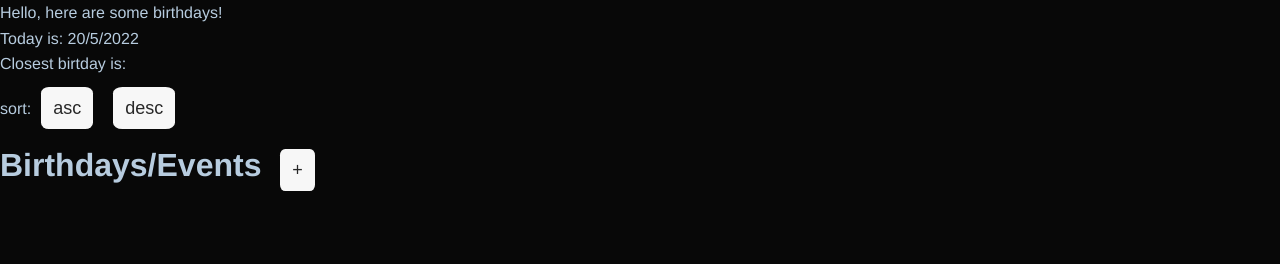
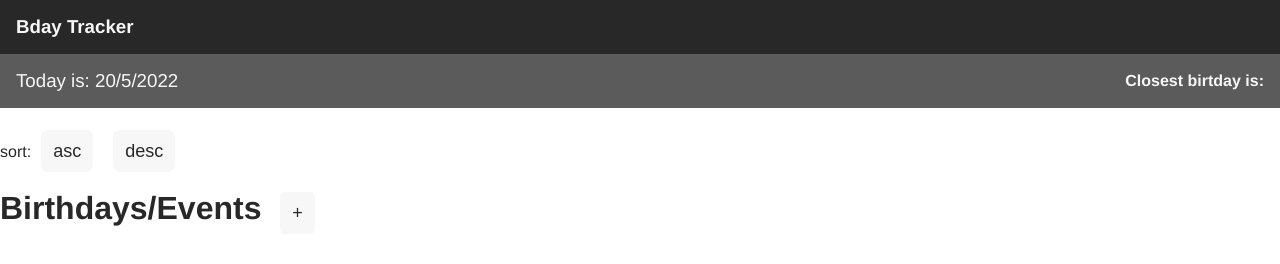
Before and after one commit to kaimikan/birthday-tracker, a React app in the folder client/: page / in a window 1280 px wide. Built offline with nearby package versions, Linux system fonts and the light colour scheme.

Commit message:
Header & Subheader styling

```diff
--- a/client/src/component/MainPage.js
+++ b/client/src/component/MainPage.js
@@ -166,23 +166,37 @@ const MainPage = () => {
 
   return (
     <>
-      <p>Today is: {currentDateString}</p>
-      <p>
-        Closest{" "}
+      <div>
+        <div className="page-header">
+          <div className="content-container">
+            <div className="page-header__content">
+              <h3 className="page-header__title">
+                <div>Today is: {currentDateString}</div>
+              </h3>
+              <div className="page-header__actions">
+                <div>
+                  <b>Closest </b>
                   {closestBirthdaysState.length > 1 ? (
-          <>birthdays are</>
+                    <b>birthdays are</b>
                   ) : (
-          <>birtday is</>
+                    <b>birtday is</b>
                   )}
-        :{" "}
+                  <b>:</b>{" "}
                   {closestBirthdaysState.map((bday) => (
                     <>
-            <p>
+                      <div>
                         {bday.person} on {bday.date}
-            </p>
+                      </div>
                     </>
                   ))}
-      </p>
+                </div>
+              </div>
+            </div>
+          </div>
+        </div>
+      </div>
+      <p></p>
+      <p></p>
       <ul>
         sort:
         <button
--- a/client/src/index.js
+++ b/client/src/index.js
@@ -6,7 +6,13 @@ import "./styles/styles.scss";
 const root = ReactDOM.createRoot(document.getElementById("root"));
 root.render(
   <React.StrictMode>
-    <div>Hello, here are some birthdays!</div>
+    <header className="header">
+      <div className="content-container">
+        <div className="header__content">
+          <h3 className="header__title">Bday Tracker</h3>
+        </div>
+      </div>
+    </header>
     <MainPage />
   </React.StrictMode>
 );
--- a/client/src/styles/base/_base.scss
+++ b/client/src/styles/base/_base.scss
@@ -1,6 +1,7 @@
 * {
-  color: $easy-on-the-eyes-foreground;
+  /* color: $easy-on-the-eyes-foreground;
   background: $easy-on-the-eyes-background;
+   */
   /* border-box is useful for matching height and width without caring about padding/margin */
   box-sizing: border-box;
   margin: 0;
--- a/client/src/styles/base/_settings.scss
+++ b/client/src/styles/base/_settings.scss
@@ -5,6 +5,7 @@ $dark-grey: #282828;
 $grey: #666;
 $green-bg: #078d41dd;
 $dark-green-bg: #253c2f;
+$off-grey: #5b5b5b;
 $off-white: #f7f7f7;
 
 //Font Size
--- /dev/null
+++ b/client/src/styles/components/_content-container.scss
@@ -0,0 +1,4 @@
+.content-container {
+  margin: 0 auto;
+  padding: 0 $m-size;
+}
--- /dev/null
+++ b/client/src/styles/components/_header.scss
@@ -0,0 +1,18 @@
+.header {
+  background-color: $dark-grey;
+}
+
+.header__title {
+  color: $off-white;
+  text-decoration: none;
+  h1 {
+    margin: 0;
+  }
+}
+
+.header__content {
+  align-items: center;
+  display: flex;
+  justify-content: space-between;
+  padding: $s-size 0;
+}
--- /dev/null
+++ b/client/src/styles/components/_page-header.scss
@@ -0,0 +1,25 @@
+.page-header {
+  background: $off-grey;
+  color: $off-white;
+  margin-bottom: $s-size;
+  padding: $s-size 0;
+}
+
+.page-header__content {
+  align-items: center;
+  display: flex;
+  justify-content: space-between;
+}
+
+.page-header__title {
+  font-weight: 300;
+  margin: 0;
+  white-space: nowrap;
+  overflow: hidden;
+  text-overflow: ellipsis;
+  max-width: 70vw;
+}
+
+.page-header__actions {
+  margin-top: 0;
+}
--- a/client/src/styles/styles.scss
+++ b/client/src/styles/styles.scss
@@ -1,3 +1,6 @@
 @import "./base/settings";
 @import "./base/base";
 @import "./components/button";
+@import "./components/header";
+@import "./components/page-header";
+@import "./components/content-container";
```
Lines whose indentation alone changed are shown as unchanged.
